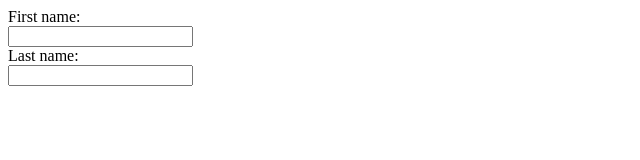
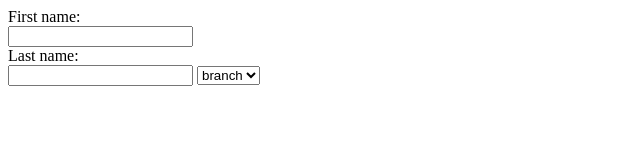
Before and after one commit to Likisha12/wad, a plain HTML site: page index.html in a window 1280 px wide. Shown: the whole page, without its empty margins (0-640 px from the left). Drawn offline with Linux system fonts and the light colour scheme.

Commit message:
Update index.html

```diff
--- a/index.html
+++ b/index.html
@@ -8,6 +8,12 @@
             <input type="text" id="fname" name="fname"><br>
             <label for="lname">Last name:</label><br>
             <input type="text" id="lname" name="lname">
+            <select class="form-select" aria-label="Default select example">
+                <option selected>branch</option>
+                <option value="1">IT</option>
+                <option value="2">CS</option>
+                <option value="3">AIDS</option>
+              </select>
           </form>
     </body>
 </html>
```
